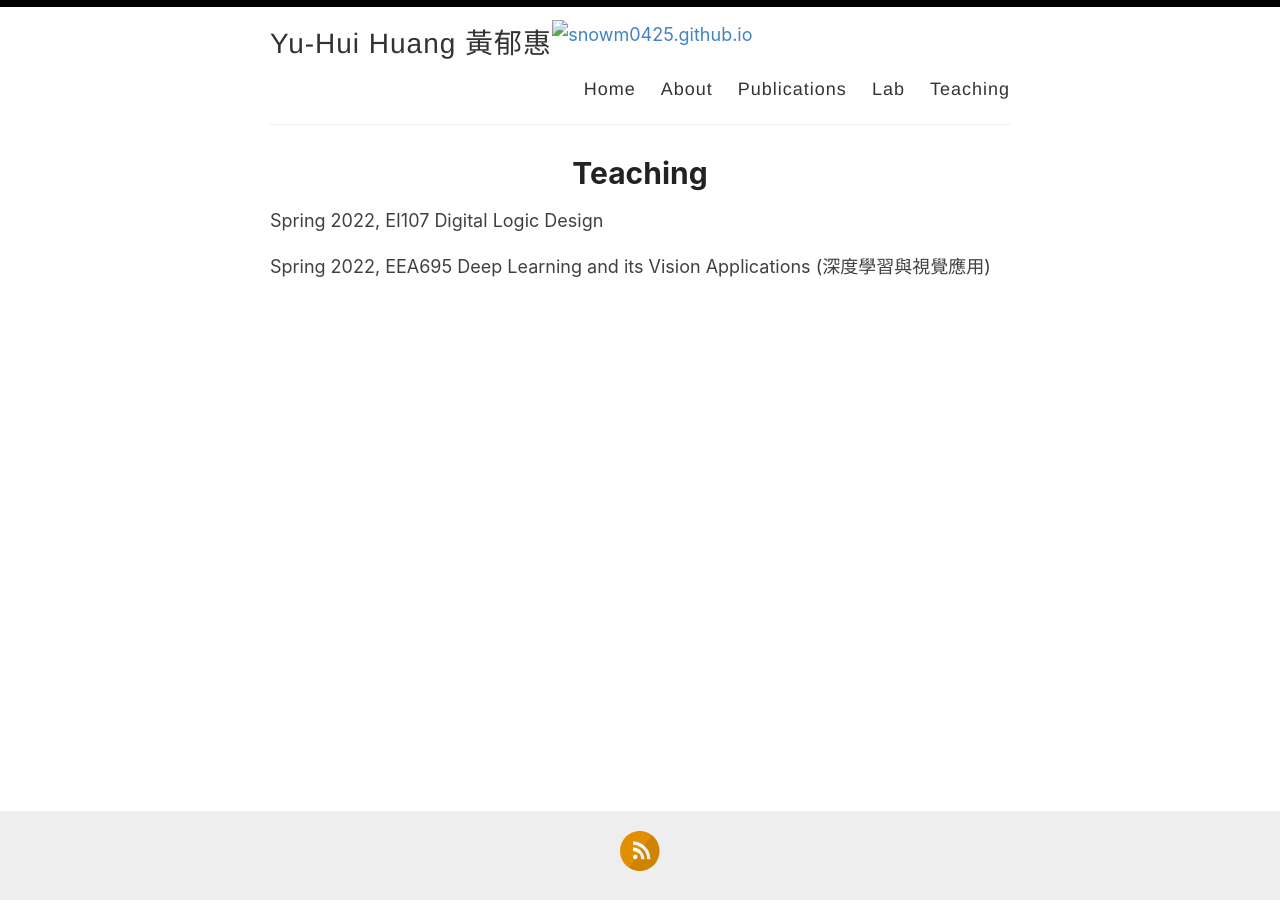
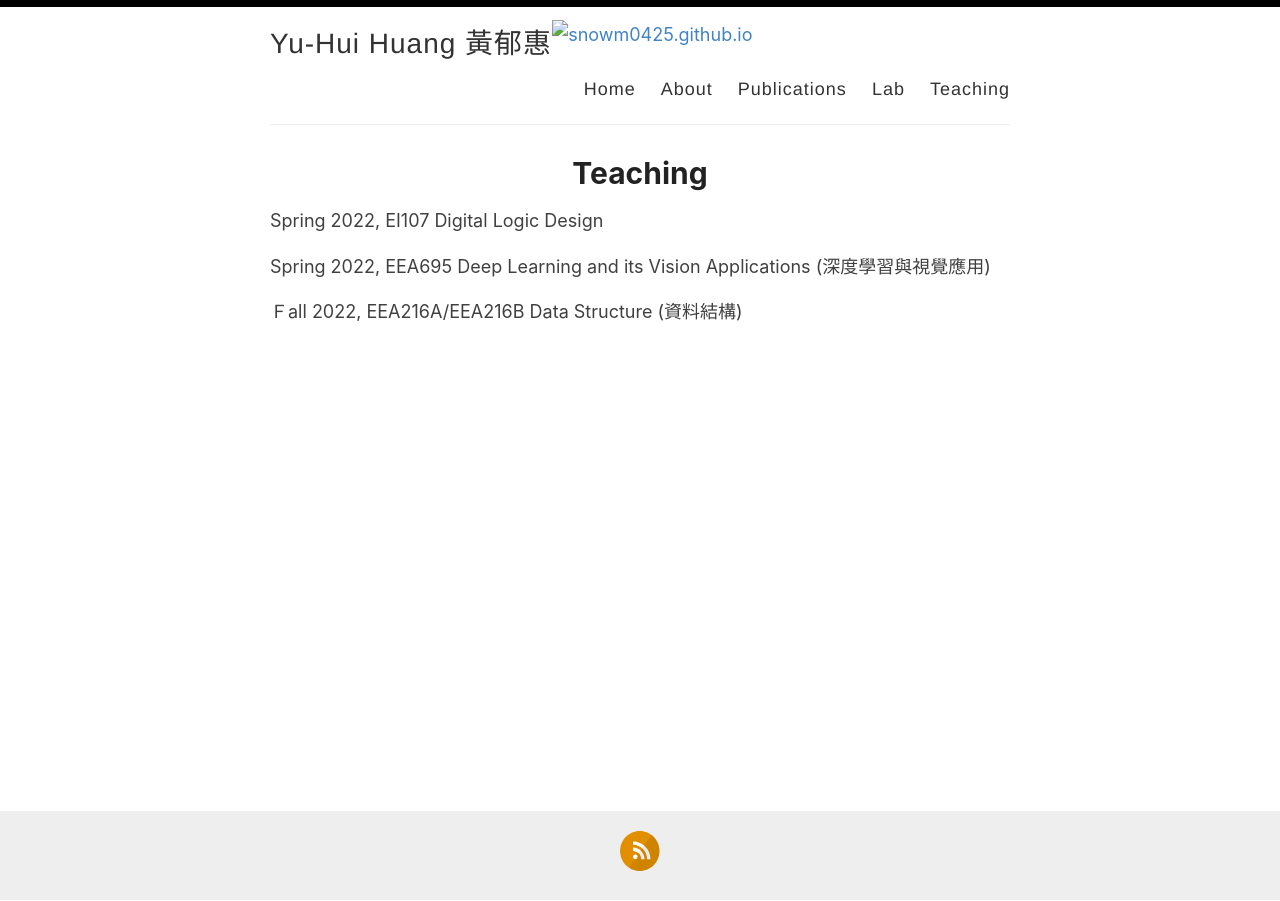
Before and after one commit to snowm0425/snowm0425.github.io, a Jekyll site: the page built from _pages/teaching.md, in a window 1280 px wide. Built offline with Jekyll 4.4.1, drawn with Linux system fonts in a browser that asks for light colours.

Commit message:
Update teaching.md

```diff
--- a/_pages/teaching.md
+++ b/_pages/teaching.md
@@ -7,3 +7,5 @@ permalink: /teaching/
 Spring 2022, EI107 Digital Logic Design
 
 Spring 2022, EEA695 Deep Learning and its Vision Applications (深度學習與視覺應用)
+
+Ｆall  2022, EEA216A/EEA216B Data Structure (資料結構)
```
